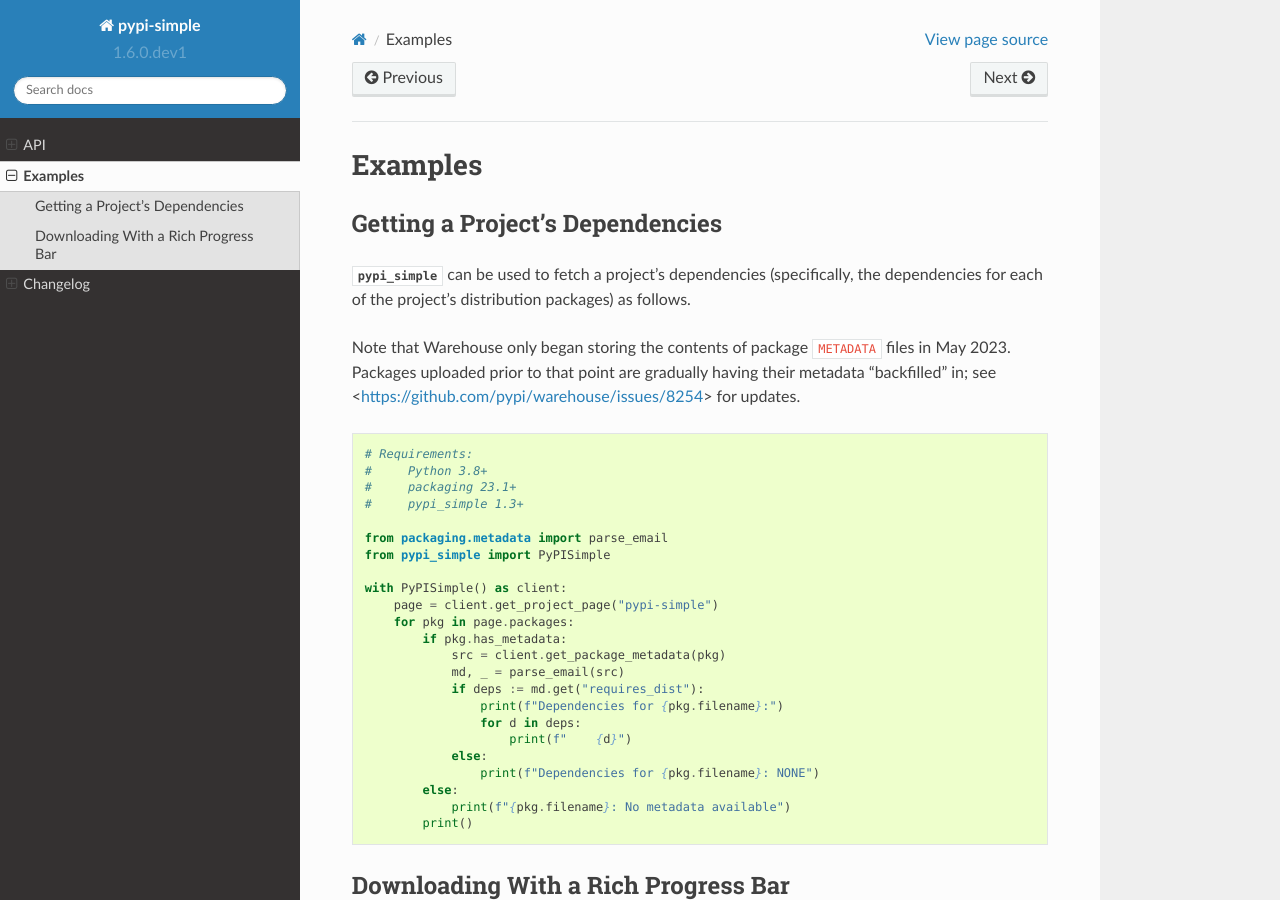
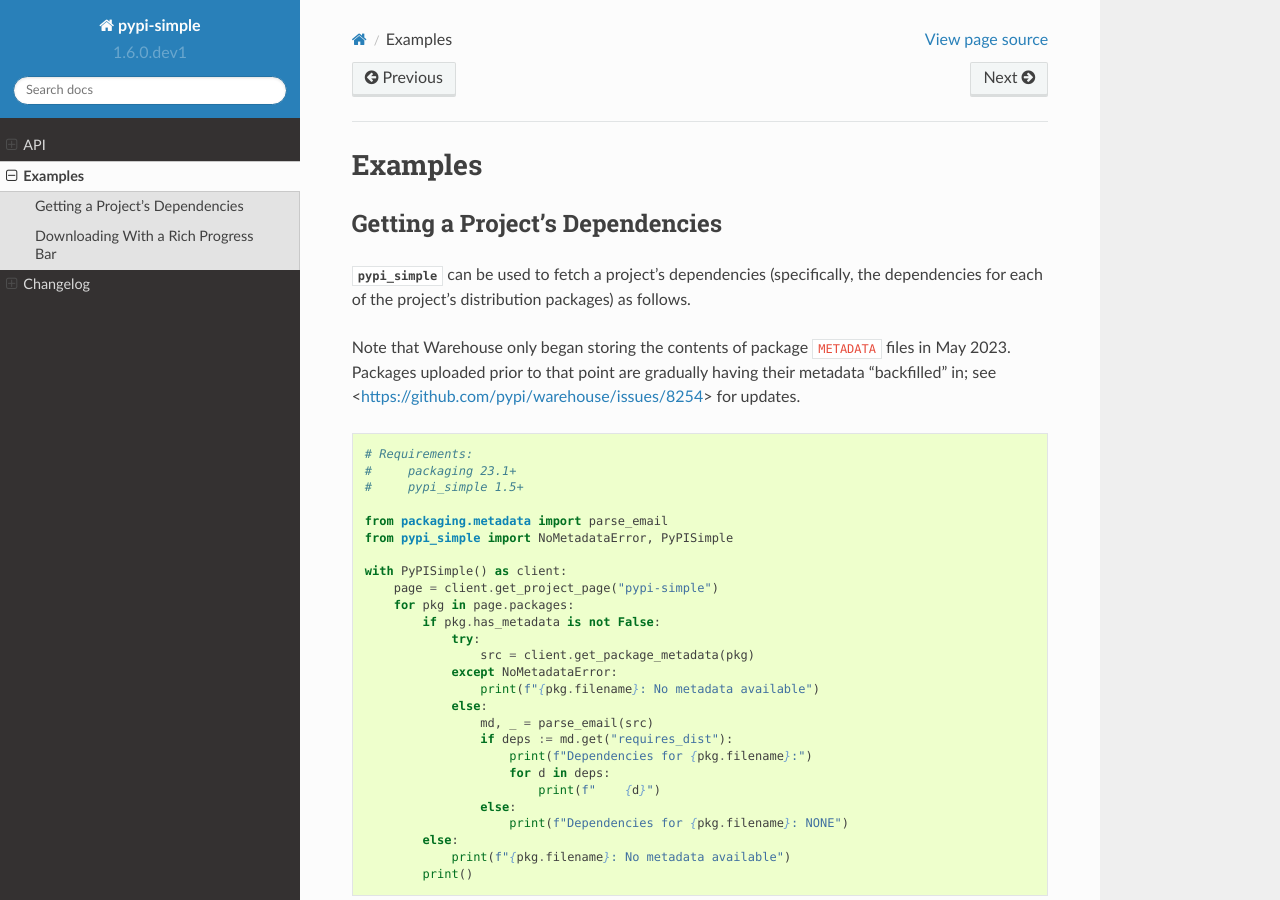
Before and after one commit to jwodder/pypi-simple, a Sphinx documentation site: the page built from docs/examples.rst, in a window 1280 px wide and 900 px high. Built offline with Sphinx 7.4.7 and the Read the Docs theme 2.0.0, drawn with Linux system fonts in a browser that asks for light colours.

Commit message:
Assorted documentation improvements

```diff
--- a/docs/examples.rst
+++ b/docs/examples.rst
@@ -15,25 +15,28 @@ their metadata "backfilled" in; see
 .. code:: python
 
     # Requirements:
-    #     Python 3.8+
     #     packaging 23.1+
-    #     pypi_simple 1.3+
+    #     pypi_simple 1.5+
 
     from packaging.metadata import parse_email
-    from pypi_simple import PyPISimple
+    from pypi_simple import NoMetadataError, PyPISimple
 
     with PyPISimple() as client:
         page = client.get_project_page("pypi-simple")
         for pkg in page.packages:
-            if pkg.has_metadata:
-                src = client.get_package_metadata(pkg)
-                md, _ = parse_email(src)
-                if deps := md.get("requires_dist"):
-                    print(f"Dependencies for {pkg.filename}:")
-                    for d in deps:
-                        print(f"    {d}")
+            if pkg.has_metadata is not False:
+                try:
+                    src = client.get_package_metadata(pkg)
+                except NoMetadataError:
+                    print(f"{pkg.filename}: No metadata available")
                 else:
-                    print(f"Dependencies for {pkg.filename}: NONE")
+                    md, _ = parse_email(src)
+                    if deps := md.get("requires_dist"):
+                        print(f"Dependencies for {pkg.filename}:")
+                        for d in deps:
+                            print(f"    {d}")
+                    else:
+                        print(f"Dependencies for {pkg.filename}: NONE")
             else:
                 print(f"{pkg.filename}: No metadata available")
             print()
--- a/docs/index.rst
+++ b/docs/index.rst
@@ -42,8 +42,8 @@ Installation
 .. _tqdm: https://tqdm.github.io
 
 
-Example
-=======
+Examples
+========
 
 Get information about a package:
 
@@ -77,6 +77,7 @@ Download a package with a tqdm progress bar:
             pkg, path=pkg.filename, progress=tqdm_progress_factory(),
         )
 
+:doc:`See more examples in the docs. <examples>`
 
 Indices and tables
 ==================
```
Also changed, not shown: README.rst (+6 -2 lines), 3 other files.
